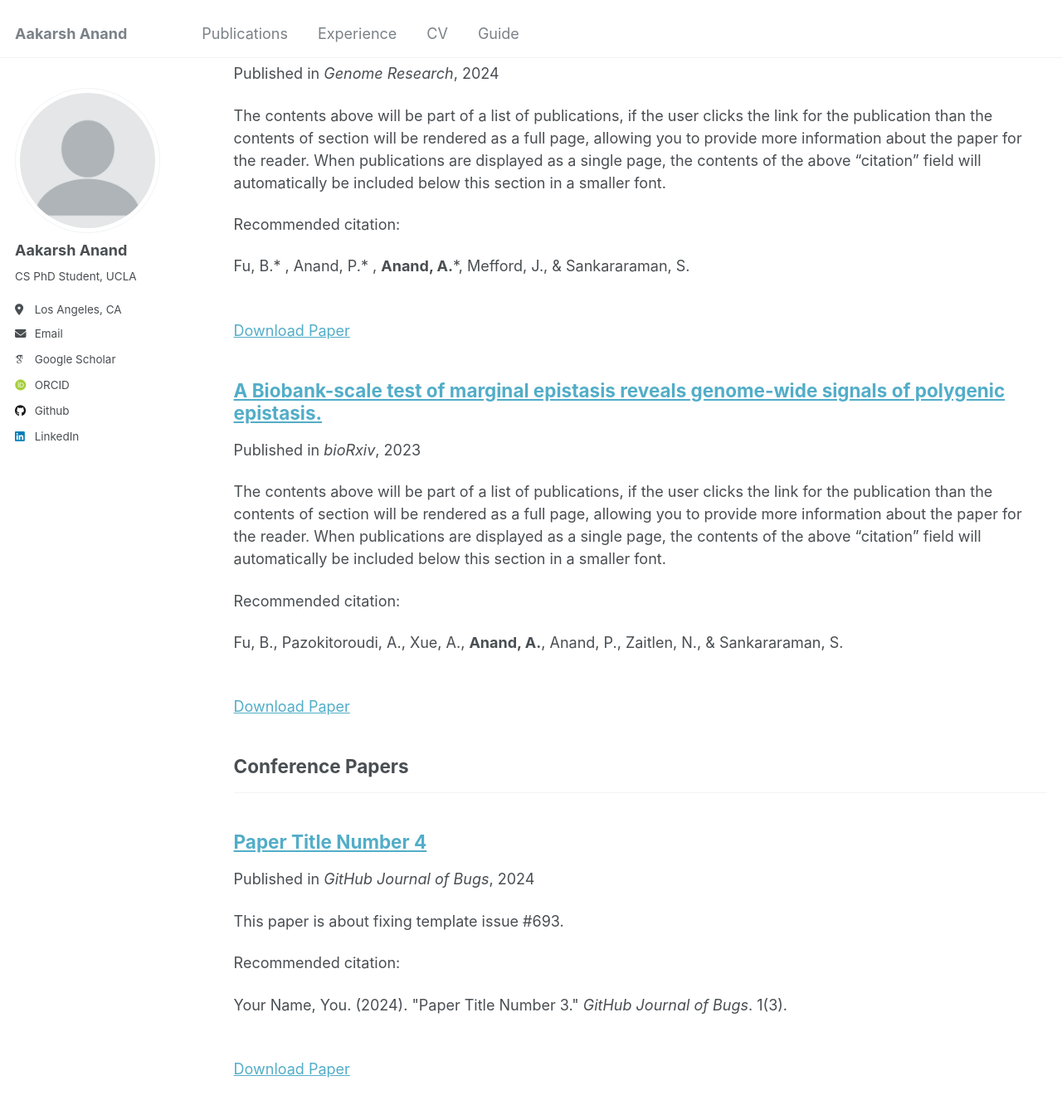
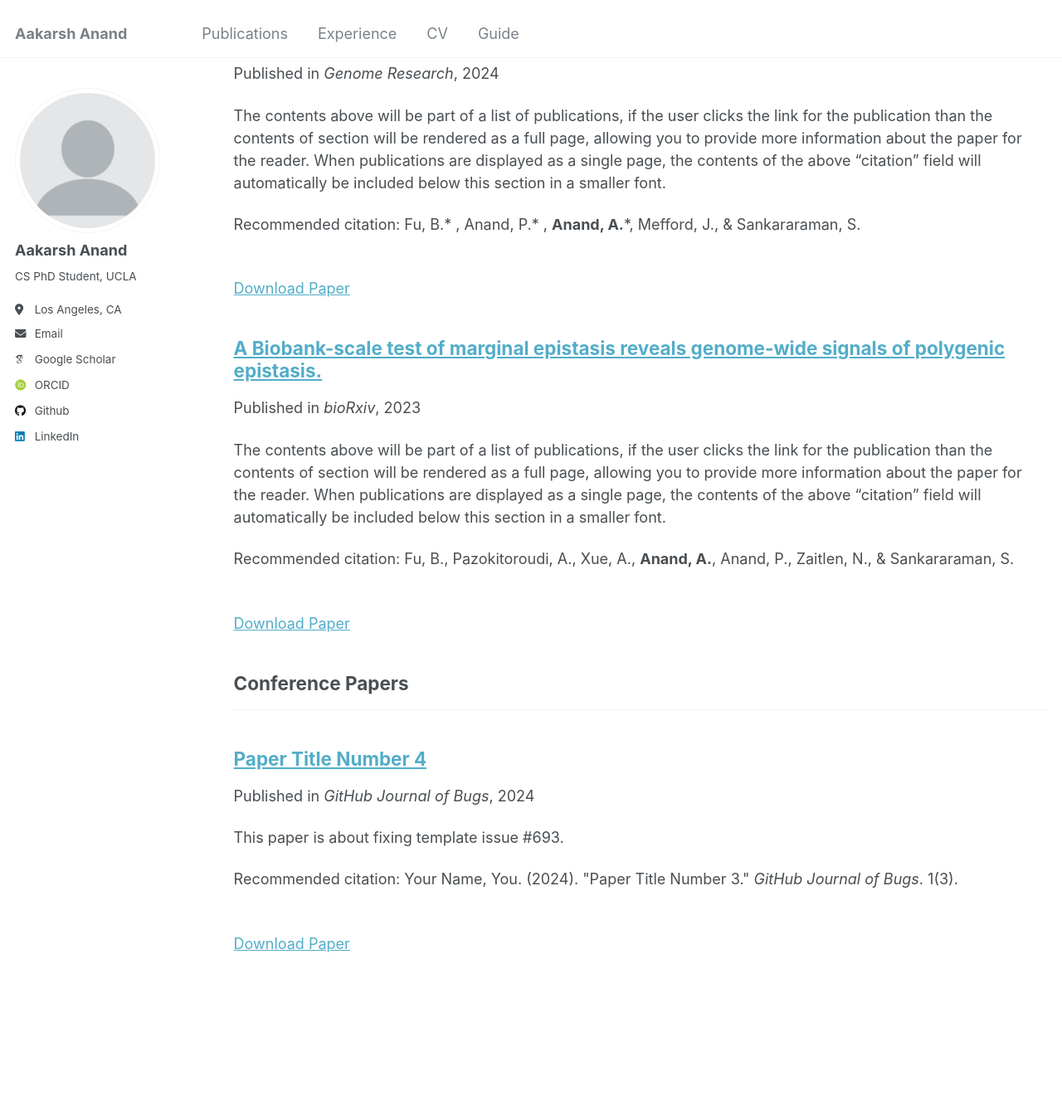
Before and after one commit to aakarsh-anand/aakarsh-anand.github.io, a Jekyll site: the page built from _pages/publications.html, in a window 1280 px wide and 1400 px high, scrolled down 308 px. Shown: the top 1338 px of the window at 83% size. Built offline with Jekyll 4.4.1, drawn with Linux system fonts in a browser that asks for light colours; some web fonts are replaced.

```diff
--- a/_includes/archive-single.html
+++ b/_includes/archive-single.html
@@ -53,13 +53,13 @@
     {% endif %}
 
     {% if post.citation and post.paperurl and post.slidesurl %}
-      <p>Recommended citation: {{ post.citation | markdownify }}<br /><a href="{{ post.paperurl }}">Download Paper</a> | <a href="{{ post.slidesurl }}">Download Slides</a></p>
+      <p>Recommended citation: {{ post.citation | markdownify | remove: '<p>' }}<br /><a href="{{ post.paperurl }}">Download Paper</a> | <a href="{{ post.slidesurl }}">Download Slides</a></p>
     {% elsif post.citation and post.paperurl %}
-      <p>Recommended citation: {{ post.citation | markdownify }}<br /><a href="{{ post.paperurl }}">Download Paper</a></p>
+      <p>Recommended citation: {{ post.citation | markdownify | remove: '<p>' }}<br /><a href="{{ post.paperurl }}">Download Paper</a></p>
     {% elsif post.citation and post.slidesurl %}
-      <p>Recommended citation: {{ post.citation | markdownify }}<br /><a href="{{ post.slidesurl }}">Download Slides</a></p>
+      <p>Recommended citation: {{ post.citation | markdownify | remove: '<p>' }}<br /><a href="{{ post.slidesurl }}">Download Slides</a></p>
     {% elsif post.citation %}
-      <p>Recommended citation: {{ post.citation | markdownify }}</p>
+      <p>Recommended citation: {{ post.citation | markdownify | remove: '<p>' }}</p>
     {% elsif post.paperurl %}
       <p><a href=" {{ post.paperurl }} ">Download Paper</a></p>
     {% elsif post.slidesurl %}
```
